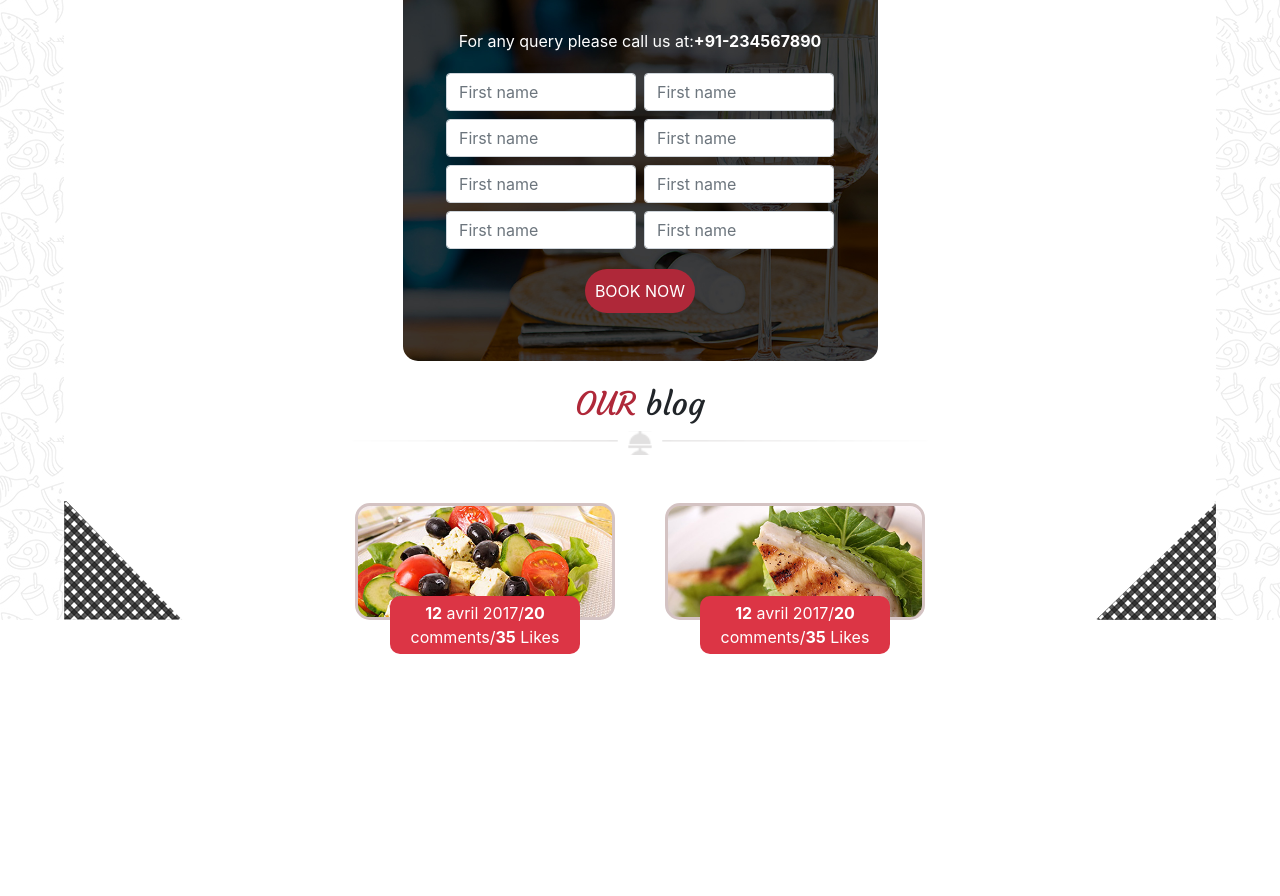
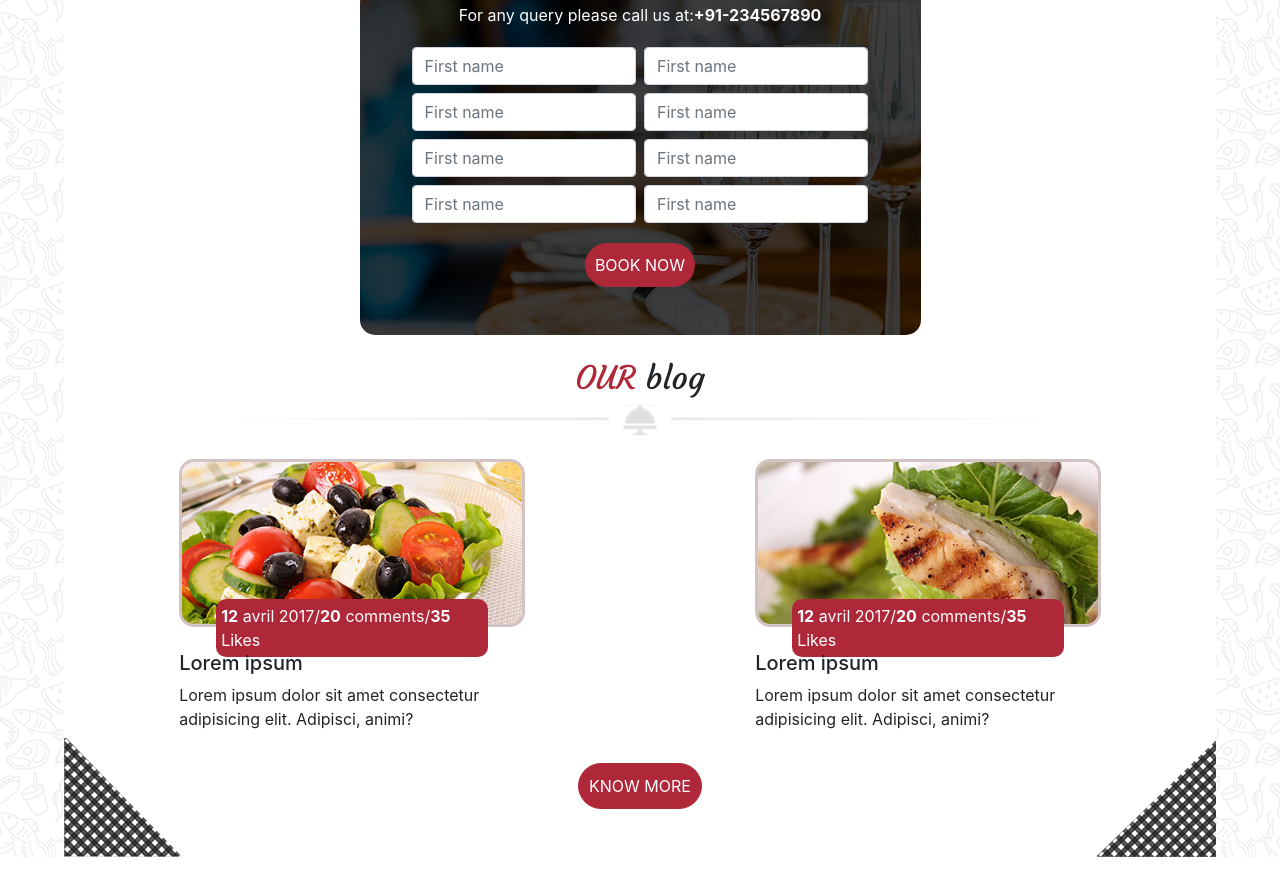
Before and after one commit to Racinovitch/siteDuChef, a website: page index.html in a window 1280 px wide. Shown: the part 2601-3497 px from the top of the page. Before the commit the page ends 3281 px from the top, so only its background shows below. Drawn offline with nearby package versions, Linux system fonts and the light colour scheme.

Commit message:
bonne nuit

```diff
--- a/index.html
+++ b/index.html
@@ -585,15 +585,15 @@
             <img id="bd2" src="public/images/2bd.png" alt="">
 
             <div id="part1">
-                <div class="dedans w-50 m-auto text-center">
+                <div class="dedans w-100 m-auto d-flex justify-content-center align-items-center flex-column">
                     <h2 class="pt-4"><span class="rougeTitre">BOOK</span> Your Table</h2>
-                    <div class="imgSub mt-0 pt-0 pb-4"></div>
+                    <div class="imgSub"></div>
 
                     <div class="row">
-                        <div class="col-1"></div>
-                        <div class="col-10">
+                        <div class="col-3"></div>
+                        <div class="col-6">
                             <div class="imgDeFond">
-                                <p class="mt-5">For any query please call us at:<strong>+91-234567890</strong></p>
+                                <p class="text-center d-block my-3">For any query please call us at:<strong>+91-234567890</strong></p>
                                 <input type="text" class="zoneRech form-control my-1" placeholder="First name">
                                 <input type="text" class="zoneRech form-control my-1" placeholder="First name">
                                 <input type="text" class="zoneRech form-control my-1" placeholder="First name">
@@ -605,19 +605,32 @@
                                 <button class="mb-5 mt-3">BOOK NOW</button>
                             </div>
                         </div>
-                        <div class="col-1"></div>
+                        <div class="col-3"></div>
                     </div>
 
                     <h2 class="pt-4"><span class="rougeTitre">OUR</span> blog</h2>
-                    <div class="imgSub mt-0 pt-0 pb-4"></div>
+                    <div class="imgSub mt-0 pt-0 mb-4"></div>
                     <div id="blog" class="w-100 d-flex justify-content-around align-items-center flex-wrap">
-                        <div id="premImg" class="d-flex align-items-center justify-content-center mt-5">
-                            <div id="miniBlog" class="w-75 bg-danger"><b>12</b> avril 2017/<b>20</b> comments/<b>35</b> Likes</div>
+                        <div class="tgthr d-flex align-items-center justify-content-center flex-column">
+                            <div id="premImg" class="d-flex align-items-center justify-content-center">
+                                <div id="miniBlog"><b>12</b> avril 2017/<b>20</b> comments/<b>35</b> Likes</div>
+                            </div>
+                            <div class="mt-4 text-left">
+                                <h5>Lorem ipsum</h5>
+                                <p>Lorem ipsum dolor sit amet consectetur adipisicing elit. Adipisci, animi?</p>
+                            </div>
                         </div>
-                        <div id="deuxImg" class="d-flex align-items-center justify-content-center mt-5">
-                            <div id="miniBlog2" class="w-75 bg-danger"><b>12</b> avril 2017/<b>20</b> comments/<b>35</b> Likes</div>
+                        <div class="tgthr d-flex align-items-center justify-content-center flex-column">
+                            <div id="deuxImg" class="d-flex align-items-center justify-content-center">
+                                <div id="miniBlog2"><b>12</b> avril 2017/<b>20</b> comments/<b>35</b> Likes</div>
+                            </div>
+                            <div class="mt-4 text-left">
+                                <h5>Lorem ipsum</h5>
+                                <p>Lorem ipsum dolor sit amet consectetur adipisicing elit. Adipisci, animi?</p>
+                            </div>
                         </div>
                     </div>
+                    <button class="mb-5 mt-3">KNOW MORE</button>
                 </div>
             </div>
     </section>
--- a/src/scss/modules/_section3.scss
+++ b/src/scss/modules/_section3.scss
@@ -39,13 +39,13 @@
                 .imgSub{
                     background-image: url(../images/sub.png);
                     background-size: contain;
-                    width: auto;
-                    height: auto;
-                    z-index: 999;
+                    width: 70%;
+                    height: 30px;
+                    z-index: 99;
                     margin: auto;
                 }
                 .row{
-                    .col-10{
+                    .col-6{
                         .imgDeFond{
                             background-image: url("../images/book_table_bg.jpg");
                             background-size: cover;
@@ -87,35 +87,61 @@
             }
         }
         #blog{
+            .tgthr{
+                width: 30%;
+                height: auto;
                 #premImg{
                     background-image: url("../images/blog_img1.jpg");
                     background-size: cover;
-                width: 45%;
-                height: 117px;
+                    width: 100%;
+                    height: 10.5em;
                     border-radius: 15px;
                     border: 3px solid rgb(212, 195, 195);
                     #miniBlog{
-                    margin-top:50%;
+                        margin-top: 50%;
                         padding: 5px;
                         border-radius: 10px;
                         color: white;
+                        background-color: $rouge;
+                        width: 80%;
                     }
                 }
                 #deuxImg{
                     background-image: url("../images/blog_img2.jpg");
                     background-size: cover;
-                width: 45%;
-                height: 117px;
-                margin-left: 44px;
+                    width: 100%;
+                    height: 10.5em;
                     border-radius: 15px;
                     border: 3px solid rgb(212, 195, 195);
                     #miniBlog2{
-                    margin-top:50%;
+                        margin-top: 50%;
                         padding: 5px;
                         border-radius: 10px;
                         color: white;
+                        background-color: $rouge;
+                        width: 80%;
                     }
                 }
             }
         }
+        button{
+            padding: 10px;
+            border-radius: 25px;
+            outline: none;
+            border: none;
+            margin: 2px;
+            background-color: $rouge;
+            border: 1px solid $rouge;
+            color: white;
         }
+        button:hover{
+            background-color: white;
+            border: 1px solid black;
+            color: $rouge;
+        }
+        button:active{
+            background-color: black;
+            border: solid black 1px;
+        }
+    }
+}
```
Also changed, not shown: public/css/app.css, 1 other file. Lines whose indentation alone changed are shown as unchanged.
